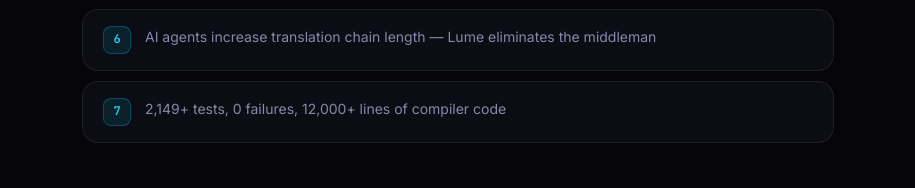
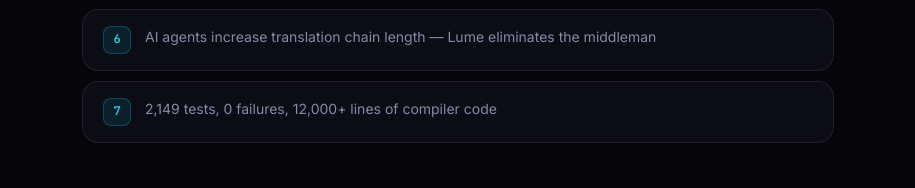
Before and after one commit to cryptocreeper94-sudo/lume, a React (Vite) app in the folder website/: page /research in a window 1280 px wide. Shown: the part 4663-4851 px from the top of the page, without its empty margins (182-1097 px from the left). Built offline with nearby package versions, Linux system fonts and the light colour scheme; no server answers.

Commit message:
chore: remove + from test count — 2,149 is the exact total

```diff
--- a/website/src/pages/ResearchPage.jsx
+++ b/website/src/pages/ResearchPage.jsx
@@ -44,7 +44,7 @@
     'Certified-at-birth compiled output with tamper-evident certificates',
     'Cognitive distance as an explicit, measurable design objective',
     'AI agents increase translation chain length — Lume eliminates the middleman',
-    '2,149+ tests, 0 failures, 12,000+ lines of compiler code',
+    '2,149 tests, 0 failures, 12,000+ lines of compiler code',
 ]
 
 const VENUES = [
```
Also changed, not shown: 1 other file (tests, documents, lock files or other folders).
